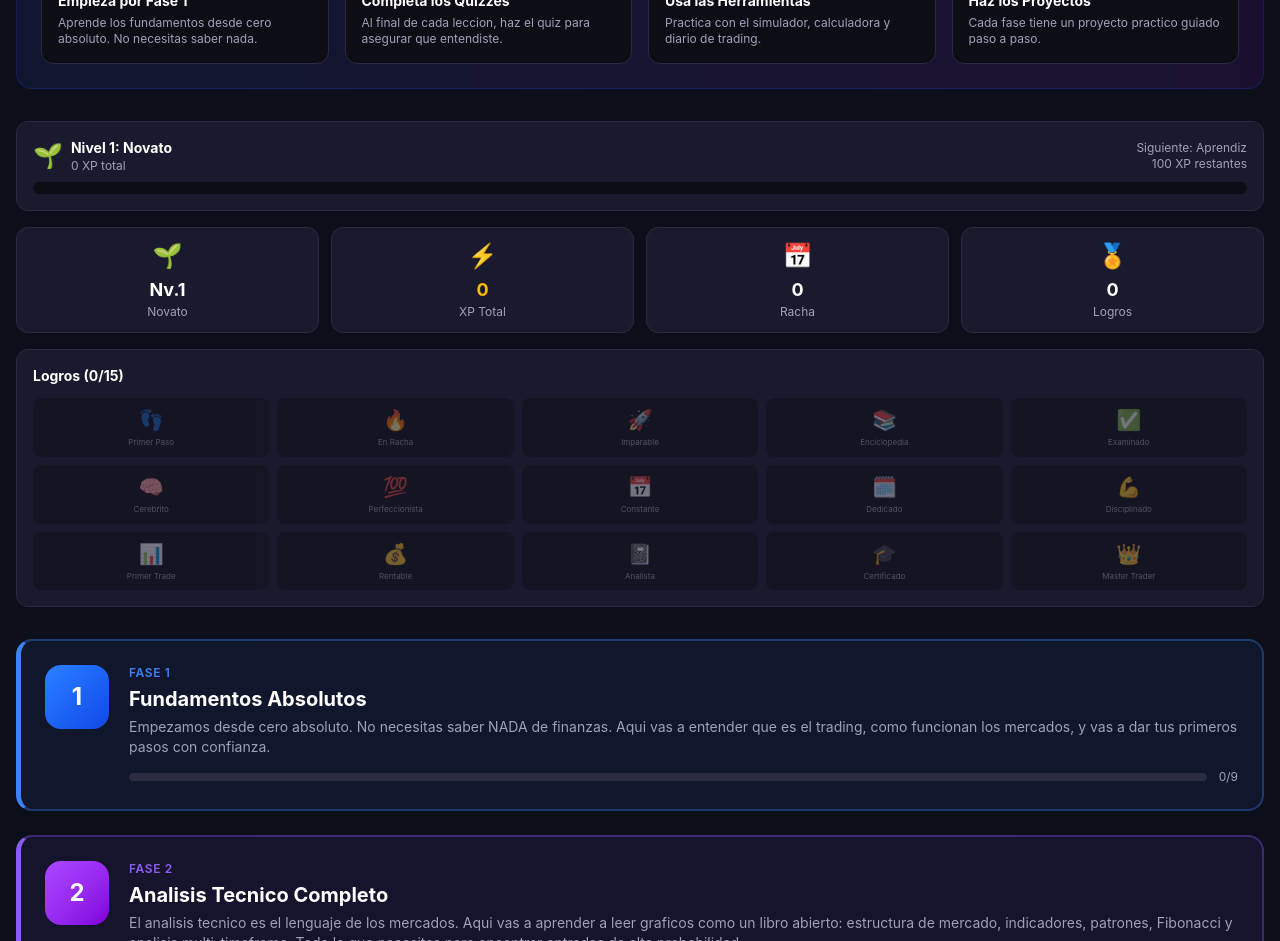
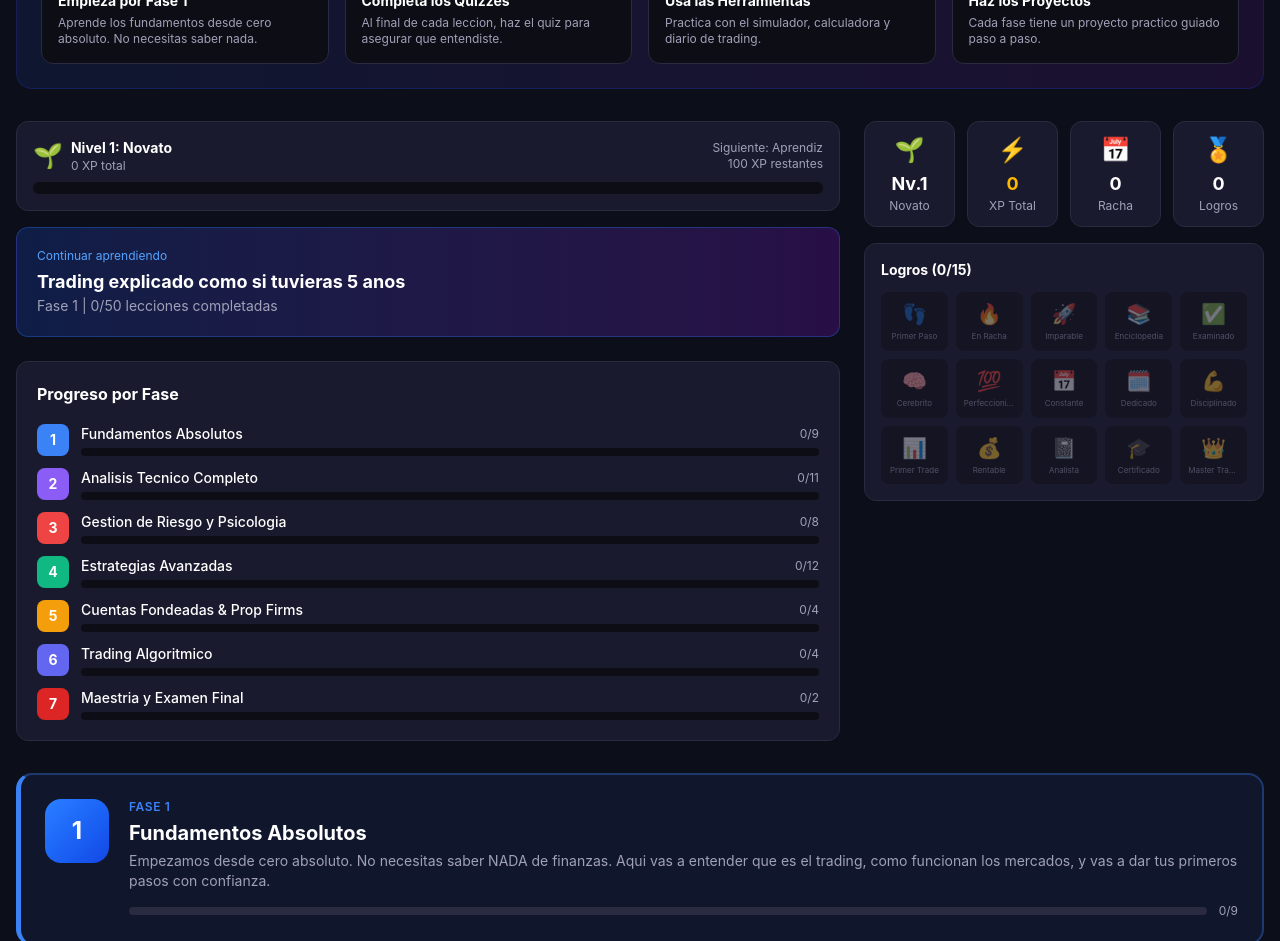
Before and after one commit to carlos90inversiones/el-mejor-curso-de-trading, a Next.js app: page / in a window 1280 px wide. Shown: the part 800-1741 px from the top of the page. Built offline with nearby package versions, Linux system fonts and the light colour scheme.

Commit message:
Dashboard de progreso, bookmarks, buscador integrado, notas por leccion - 50 lecciones, 14 componentes

```diff
--- a/src/app/page.tsx
+++ b/src/app/page.tsx
@@ -13,6 +13,8 @@ import PracticalProjects from "@/components/PracticalProjects";
 import AudioPlayer from "@/components/AudioPlayer";
 import LessonNotes from "@/components/LessonNotes";
 import SearchBar from "@/components/SearchBar";
+import BookmarkButton, { useBookmarks } from "@/components/BookmarkButton";
+import ProgressDashboard from "@/components/ProgressDashboard";
 import { DIAGRAMS } from "@/components/CandleDiagrams";
 import { useGamification, XPBar, StatsOverview, BadgesGrid, StreakDisplay, LevelUpNotification, BadgeNotification } from "@/components/GamificationSystem";
 
@@ -84,6 +86,7 @@ export default function TradingCourse() {
   const [view, setView] = useState<View>({ type: "home" });
   const progress = useProgress();
   const gamification = useGamification();
+  const { bookmarks, toggle: toggleBookmark } = useBookmarks();
 
   const totalLessons = useMemo(() => getTotalLessons(), []);
   const totalQuizzes = useMemo(() => getTotalQuizzes(), []);
@@ -137,6 +140,7 @@ export default function TradingCourse() {
             progressPercent={progressPercent}
             totalQuizzes={totalQuizzes}
             gamification={gamification}
+            bookmarks={bookmarks}
           />
         )}
         {view.type === "phase" && (
@@ -144,6 +148,8 @@ export default function TradingCourse() {
             phaseId={view.phaseId}
             setView={setView}
             progress={progress}
+            bookmarks={bookmarks}
+            toggleBookmark={toggleBookmark}
           />
         )}
         {view.type === "lesson" && (
@@ -179,7 +185,7 @@ export default function TradingCourse() {
 // HOME VIEW
 // ============================================================================
 function HomeView({
-  setView, progress, totalLessons, completedCount, progressPercent, totalQuizzes, gamification
+  setView, progress, totalLessons, completedCount, progressPercent, totalQuizzes, gamification, bookmarks
 }: {
   setView: (v: View) => void;
   progress: ReturnType<typeof useProgress>;
@@ -188,6 +194,7 @@ function HomeView({
   progressPercent: number;
   totalQuizzes: number;
   gamification: ReturnType<typeof useGamification>;
+  bookmarks: Set<string>;
 }) {
   return (
     <div>
@@ -244,11 +251,21 @@ function HomeView({
         </div>
       )}
 
-      {/* GAMIFICATION */}
-      <div className="mb-8 space-y-4">
-        <XPBar stats={gamification.stats} />
-        <StatsOverview stats={gamification.stats} />
-        <BadgesGrid stats={gamification.stats} />
+      {/* GAMIFICATION + DASHBOARD */}
+      <div className="grid grid-cols-1 lg:grid-cols-3 gap-6 mb-8">
+        <div className="lg:col-span-2 space-y-4">
+          <XPBar stats={gamification.stats} />
+          <ProgressDashboard
+            completed={progress.completed}
+            quizScores={progress.quizScores}
+            bookmarks={bookmarks}
+            onGoToLesson={(pId, mId, lId) => setView({ type: "lesson", phaseId: pId, moduleId: mId, lessonId: lId })}
+          />
+        </div>
+        <div className="space-y-4">
+          <StatsOverview stats={gamification.stats} />
+          <BadgesGrid stats={gamification.stats} />
+        </div>
       </div>
 
       {/* PHASES */}
@@ -309,11 +326,13 @@ function HomeView({
 // PHASE VIEW
 // ============================================================================
 function PhaseView({
-  phaseId, setView, progress
+  phaseId, setView, progress, bookmarks, toggleBookmark
 }: {
   phaseId: string;
   setView: (v: View) => void;
   progress: ReturnType<typeof useProgress>;
+  bookmarks: Set<string>;
+  toggleBookmark: (id: string) => void;
 }) {
   const phase = COURSE_DATA.find(p => p.id === phaseId);
   if (!phase) return <div className="text-center py-20 text-[#a0a0b8]">Fase no encontrada</div>;
@@ -374,6 +393,7 @@ function PhaseView({
                         Quiz: {quizScore}%
                       </span>
                     )}
+                    <BookmarkButton lessonId={lesson.id} bookmarks={bookmarks} toggle={toggleBookmark} />
                   </button>
                 );
               })}
--- /dev/null
+++ b/src/components/ProgressDashboard.tsx
@@ -0,0 +1,122 @@
+"use client";
+import { COURSE_DATA } from "@/lib/courseData";
+
+interface ProgressDashboardProps {
+  completed: Set<string>;
+  quizScores: Record<string, number>;
+  bookmarks: Set<string>;
+  onGoToLesson: (phaseId: string, moduleId: string, lessonId: string) => void;
+}
+
+export default function ProgressDashboard({ completed, quizScores, bookmarks, onGoToLesson }: ProgressDashboardProps) {
+  const phases = COURSE_DATA.map(phase => {
+    const totalLessons = phase.modules.reduce((t, m) => t + m.lessons.length, 0);
+    const completedLessons = phase.modules.reduce((t, m) =>
+      t + m.lessons.filter(l => completed.has(l.id)).length, 0);
+    const totalQuizzes = phase.modules.reduce((t, m) =>
+      t + m.lessons.filter(l => quizScores[l.id] !== undefined).length, 0);
+    const avgScore = phase.modules.reduce((scores, m) => {
+      m.lessons.forEach(l => { if (quizScores[l.id]) scores.push(quizScores[l.id]); });
+      return scores;
+    }, [] as number[]);
+    const avgQuizScore = avgScore.length > 0 ? Math.round(avgScore.reduce((a, b) => a + b, 0) / avgScore.length) : 0;
+    const pct = totalLessons > 0 ? Math.round((completedLessons / totalLessons) * 100) : 0;
+
+    return { ...phase, totalLessons, completedLessons, totalQuizzes, avgQuizScore, pct };
+  });
+
+  // Find bookmarked lessons
+  const bookmarkedLessons: { phaseId: string; moduleId: string; lessonId: string; title: string; phaseColor: string; phaseNum: number }[] = [];
+  COURSE_DATA.forEach(phase => {
+    phase.modules.forEach(mod => {
+      mod.lessons.forEach(lesson => {
+        if (bookmarks.has(lesson.id)) {
+          bookmarkedLessons.push({
+            phaseId: phase.id, moduleId: mod.id, lessonId: lesson.id,
+            title: lesson.title, phaseColor: phase.color, phaseNum: phase.number,
+          });
+        }
+      });
+    });
+  });
+
+  // Find next lesson to complete
+  let nextLesson: { phaseId: string; moduleId: string; lessonId: string; title: string; phaseNum: number } | null = null;
+  for (const phase of COURSE_DATA) {
+    for (const mod of phase.modules) {
+      for (const lesson of mod.lessons) {
+        if (!completed.has(lesson.id) && !nextLesson) {
+          nextLesson = { phaseId: phase.id, moduleId: mod.id, lessonId: lesson.id, title: lesson.title, phaseNum: phase.number };
+        }
+      }
+    }
+  }
+
+  const totalCompleted = completed.size;
+  const totalLessons = COURSE_DATA.reduce((t, p) => t + p.modules.reduce((mt, m) => mt + m.lessons.length, 0), 0);
+
+  return (
+    <div className="space-y-6">
+      {/* Next Lesson */}
+      {nextLesson && (
+        <button
+          onClick={() => onGoToLesson(nextLesson!.phaseId, nextLesson!.moduleId, nextLesson!.lessonId)}
+          className="w-full bg-gradient-to-r from-blue-600/20 to-purple-600/20 border border-blue-500/30 rounded-xl p-5 text-left hover:border-blue-500/60 transition"
+        >
+          <p className="text-xs text-blue-400 mb-1">Continuar aprendiendo</p>
+          <p className="text-white font-bold text-lg">{nextLesson.title}</p>
+          <p className="text-sm text-[#a0a0b8]">Fase {nextLesson.phaseNum} | {totalCompleted}/{totalLessons} lecciones completadas</p>
+        </button>
+      )}
+
+      {/* Phase Progress */}
+      <div className="bg-[#1a1a2e] border border-[#2a2a40] rounded-xl p-5">
+        <h3 className="text-white font-bold mb-4">Progreso por Fase</h3>
+        <div className="space-y-3">
+          {phases.map(p => (
+            <div key={p.id} className="flex items-center gap-3">
+              <div className="w-8 h-8 rounded-lg flex items-center justify-center text-sm font-bold text-white shrink-0"
+                style={{ background: p.color }}>
+                {p.number}
+              </div>
+              <div className="flex-1 min-w-0">
+                <div className="flex items-center justify-between mb-1">
+                  <span className="text-white text-sm font-medium truncate">{p.title}</span>
+                  <span className="text-xs text-[#a0a0b8] shrink-0 ml-2">{p.completedLessons}/{p.totalLessons}</span>
+                </div>
+                <div className="h-2 bg-[#0d0d15] rounded-full overflow-hidden">
+                  <div className="h-full rounded-full transition-all duration-500" style={{ width: `${p.pct}%`, background: p.color }} />
+                </div>
+              </div>
+              {p.avgQuizScore > 0 && (
+                <span className={`text-xs px-2 py-0.5 rounded-full shrink-0 ${p.avgQuizScore >= 80 ? "bg-green-900/40 text-green-400" : "bg-amber-900/40 text-amber-400"}`}>
+                  {p.avgQuizScore}%
+                </span>
+              )}
+            </div>
+          ))}
+        </div>
+      </div>
+
+      {/* Bookmarked Lessons */}
+      {bookmarkedLessons.length > 0 && (
+        <div className="bg-[#1a1a2e] border border-[#2a2a40] rounded-xl p-5">
+          <h3 className="text-white font-bold mb-3 flex items-center gap-2">
+            <span className="text-amber-400">★</span> Lecciones Favoritas
+          </h3>
+          <div className="space-y-2">
+            {bookmarkedLessons.map(l => (
+              <button key={l.lessonId} onClick={() => onGoToLesson(l.phaseId, l.moduleId, l.lessonId)}
+                className="w-full flex items-center gap-2 p-2 rounded-lg text-left hover:bg-[#222240] transition">
+                <span className="text-[10px] font-bold px-1.5 py-0.5 rounded" style={{ background: l.phaseColor + "22", color: l.phaseColor }}>
+                  F{l.phaseNum}
+                </span>
+                <span className="text-sm text-white truncate">{l.title}</span>
+              </button>
+            ))}
+          </div>
+        </div>
+      )}
+    </div>
+  );
+}
```
